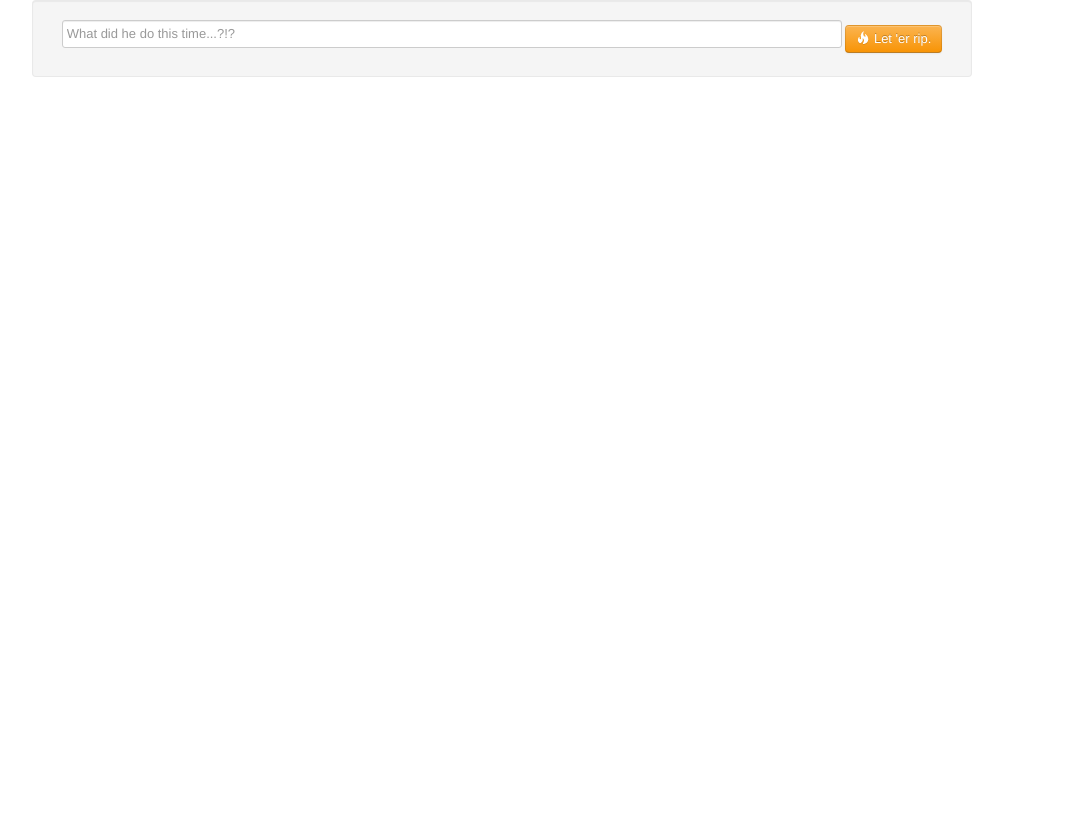
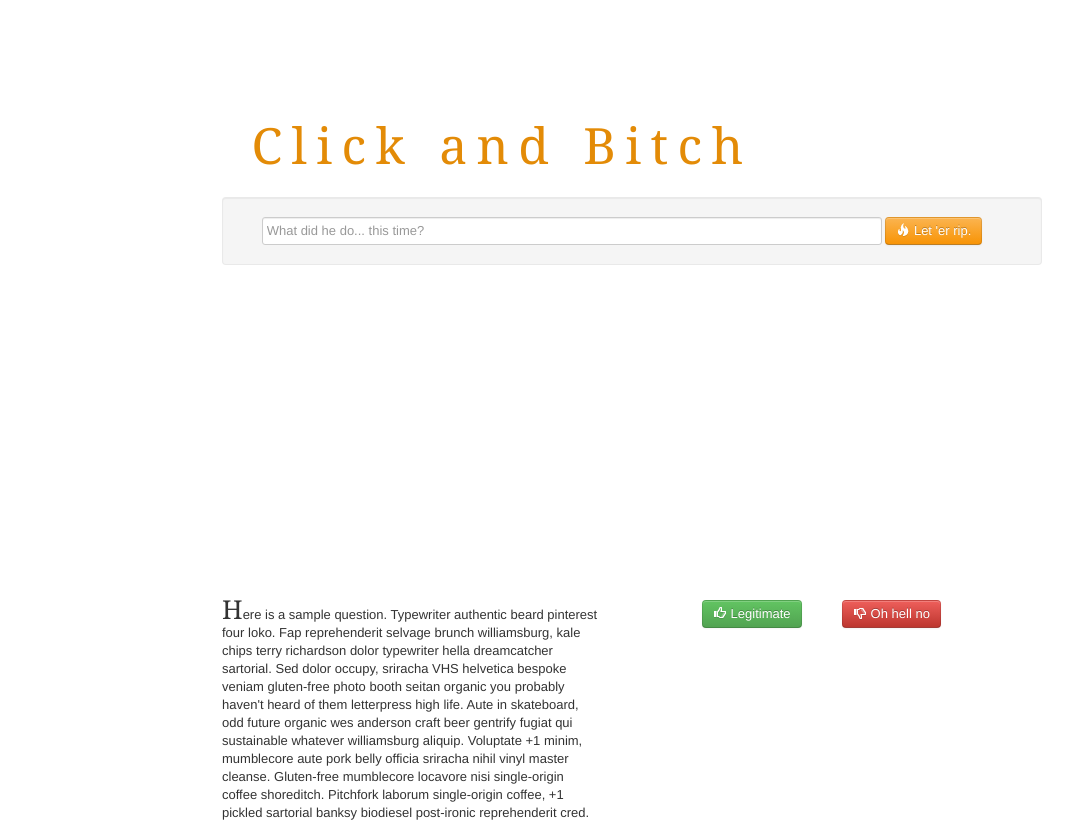
Before and after one commit to Mayava/isHeAnAsshole, a website: page index.html in a window 1280 px wide. Shown: the whole page, without its empty margins (138-1211 px from the left). Before the commit the page ends 800 px from the top, so only its background shows below. Drawn offline with nearby package versions, Linux system fonts and the light colour scheme.

Commit message:
Updates index

```diff
--- a/index.html
+++ b/index.html
@@ -3,14 +3,59 @@
 <head>
     <script type="text/javascript" src="http://ajaz.googleapis.com/ajaz/libs/jquery/1/jquery.min.js"></script>
     <link rel="stylesheet" href="css/bootstrap.css">
-    </head>
+    <style type="text/css">
+        #mainForm
+            {
+            position:absolute; top:30%; height:240px; margin-top:-120px; /* negative half of the height */
+            }
+
+        #voting
+            {
+            position:absolute; top:90%; height:240px; margin-top:-120px; /* negative half of the height */
+            }
+
+        .Title
+            {
+            color:#E38B07;letter-spacing:7pt;word-spacing:2pt;font-size:50px;text-align:center;font-family:georgia, serif;line-height:1;
+            }
+
+        .questionText:first-letter
+            {
+            font-size: 2em;
+            font-family:georgia, serif
+            }
+     </style>
+
+</head>
 
 <body>
-    <div class="container">
-        <form class="well">
-            <center><input type="text" class="span10" placeholder="What did he do this time...?!?">
-            <button type="submit" class="btn btn-warning"><i class="icon-fire icon-white"> </i> Let 'er rip.</button></center>
-        </form>
+
+<div id="mainForm">
+            <div class="container">
+            <div class="row offset4">
+            <p class="Title">Click and Bitch</p>
+            <br>
+                <form class="well form-inline span10">
+                    <div class="row">
+                        <center><input type="text" class="span8" placeholder="What did he do... this time?">
+                        <button type="submit" class="btn btn-warning"><i class="icon-fire icon-white"> </i> Let 'er rip.</button></center>
+                    </div>
+                </form>
+            </div>
+            </div>
+</div>
+
+<div id="voting">
+    <div class="row offset4">
+    <div class="span5">
+        <p class="questionText">Here is a sample question. Typewriter authentic beard pinterest four loko. Fap reprehenderit selvage brunch williamsburg, kale chips terry richardson dolor typewriter hella dreamcatcher sartorial. Sed dolor occupy, sriracha VHS helvetica bespoke veniam gluten-free photo booth seitan organic you probably haven't heard of them letterpress high life. Aute in skateboard, odd future organic wes anderson craft beer gentrify fugiat qui sustainable whatever williamsburg aliquip. Voluptate +1 minim, mumblecore aute pork belly officia sriracha nihil vinyl master cleanse. Gluten-free mumblecore locavore nisi single-origin coffee shoreditch. Pitchfork laborum single-origin coffee, +1 pickled sartorial banksy biodiesel post-ironic reprehenderit cred.</p></div>
+    <div class="span2 offset1 inline">
+        <button class="btn btn-success" type="submit"><i class="icon-thumbs-up icon-white"></i>  Legitimate</button></div>
+        <button class="btn btn-danger" type="submit"><i class="icon-thumbs-down icon-white"></i>  Oh hell no</button></div>
     </div>
+
+</div>
+
 </body>
+
 </html>
```
